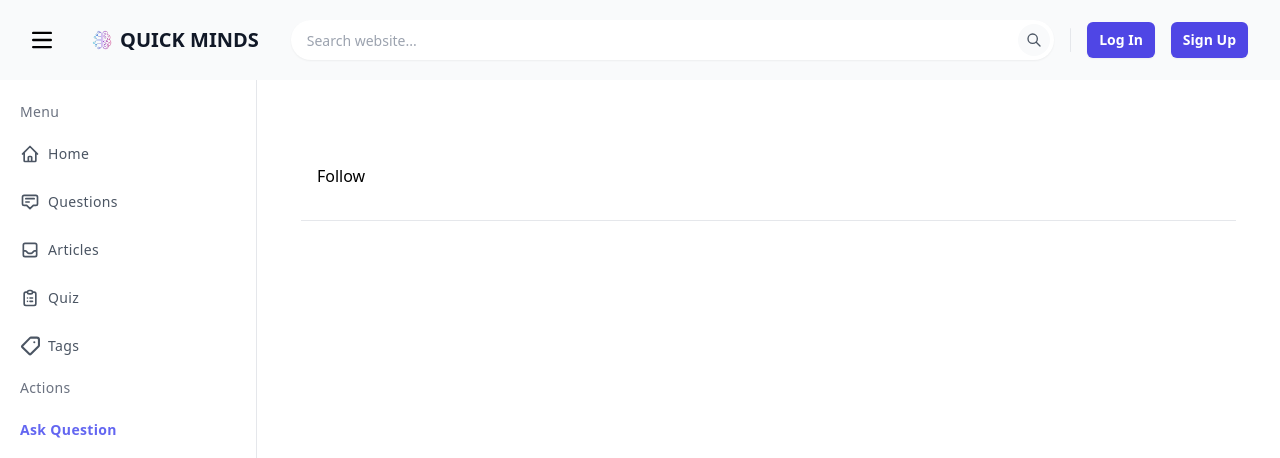
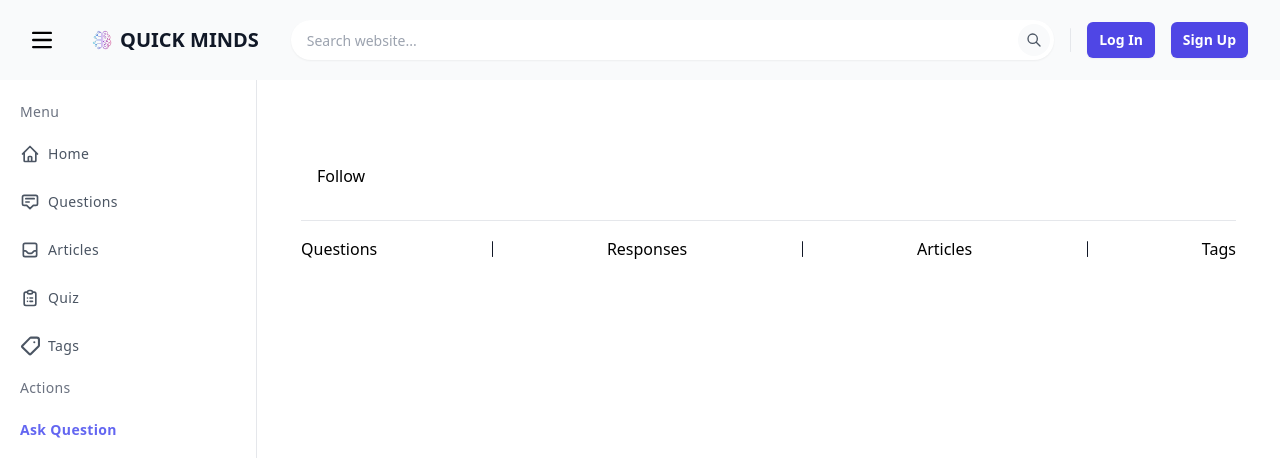
Before and after one commit to aadityab7/quick-minds, a Flask app: template project/templates/profile.html in a window 1280 px wide. Shown: the top 458 px of the page. Run offline with Flask 3, Linux system fonts and the light colour scheme; the template is opened without the code that fills it, so the values that code supplies are empty; style sheets or scripts are compiled from the project's sources; some libraries are stand-ins or nearby versions.

Commit message:
questions on profile page basic

```diff
--- a/project/templates/profile.html
+++ b/project/templates/profile.html
@@ -27,7 +27,7 @@
 
 			<hr class="my-4">
 
-			<div id = "section-buttons" class="hidden flex flex-wrap gap-4 justify-between items-center">
+			<div id = "section-buttons" class="flex flex-wrap gap-4 justify-between items-center">
 		        <button id="questionButton">Questions</button>
 
 		        <span
@@ -53,7 +53,7 @@
 		    </div>
 		</div>
 
-		<div class="hidden">
+		<div>
 			<div id = "question_section">
 				<div id="questions_page">
 			        <template id="question-template">
@@ -265,6 +265,8 @@
 		var isLoading = false;
 		var user_id = {{user_id}};
 
+		var numToLoad = 10;
+
 		var question_loadComplete = false;
 		var question_isLoading = false;
 		var question_offset = 0;
@@ -314,6 +316,8 @@
 	        if (question_isLoading) {
 	            return;
 	        }
+
+	        document.getElementById('load-more-questions-button').classList.add('hidden');
 
 	        // Set the isLoading flag to true
 	        question_isLoading = true;
@@ -384,6 +388,12 @@
                     question_offset += numToLoad;
                     question_isLoading = false;
 
+	               	if(question_loadComplete == false){
+                    	document.getElementById('load-more-questions-button').classList.remove('hidden');
+                    }
+                    else{
+                    	document.getElementById('no-more-questions').classList.remove('hidden');
+                    }
 	            }
 	        });
 	    }
@@ -559,6 +569,10 @@
 				tag_section.style.display = 'block';
 
 	    	}
+
+	    	if (event.target.id === 'load-more-questions-button') {
+	    		loadMoreQuestions();
+	    	}
 	    });
 	</script>
 
```
